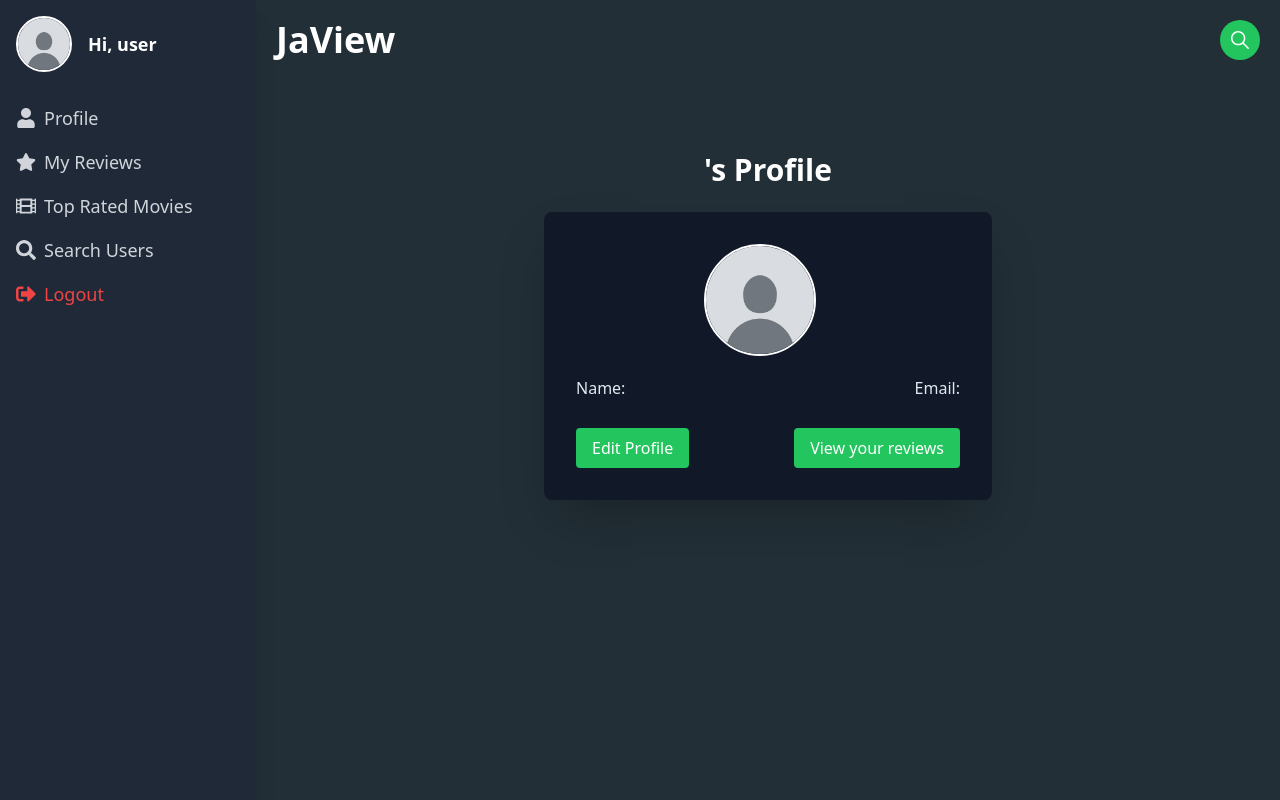
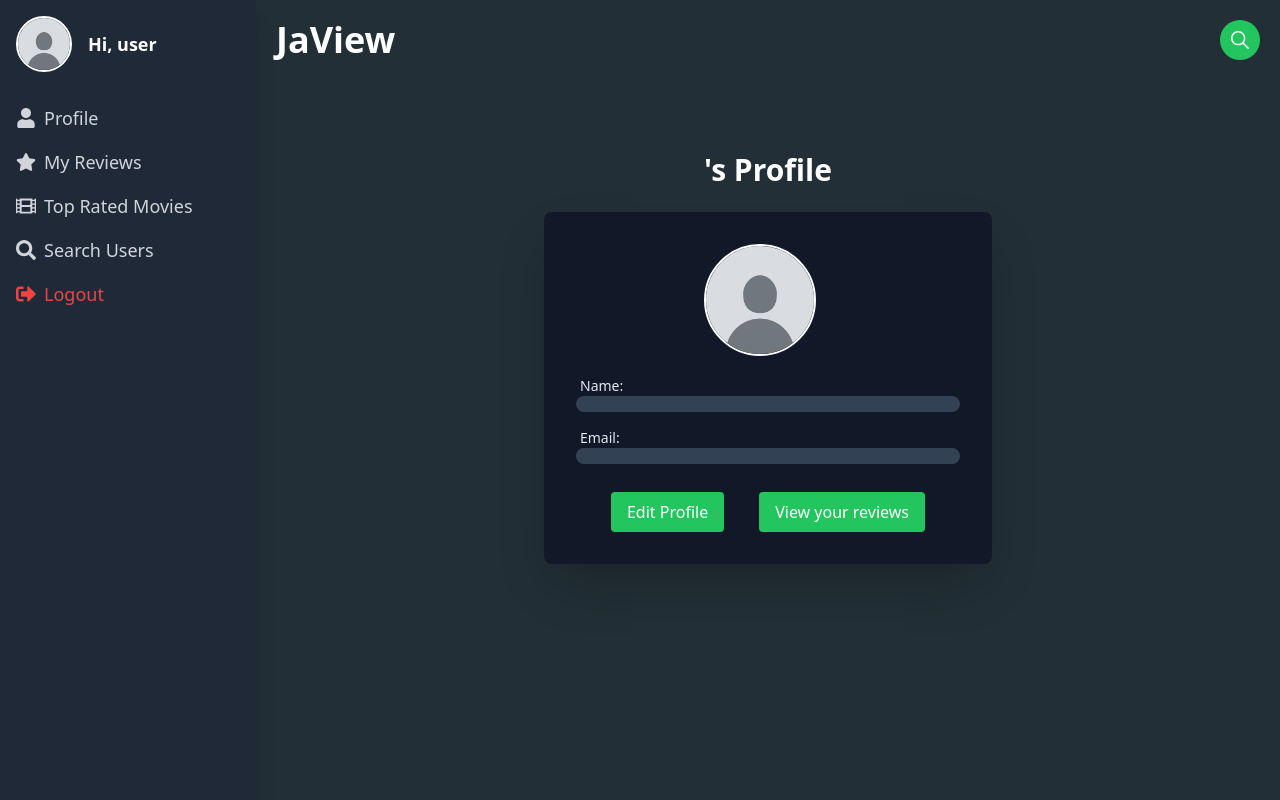
Before and after one commit to vinicius-lima-barbosa/JaView, a React (Vite) app in the folder jaview_frontend/: page /profile in a window 1280 px wide. Shown: the top 800 px of the page. Built offline with nearby package versions, Linux system fonts and the light colour scheme; no server answers; sample sign-in values are in the browser's storage.

Commit message:
feat: add user edit bio in profile

```diff
--- a/jaview_frontend/src/pages/profiles/user-profile.tsx
+++ b/jaview_frontend/src/pages/profiles/user-profile.tsx
@@ -5,14 +5,20 @@ import avatar from "../../assets/images/avatar/default_avatar.jpg";
 interface UserProfile {
   name: string;
   email: string;
+  bio: string;
 }
 
 const API_BACKEND = import.meta.env.VITE_BACKEND;
 
 const UserProfile: React.FC = () => {
-  const [profile, setProfile] = useState<UserProfile>({ name: "", email: "" });
+  const [profile, setProfile] = useState<UserProfile>({
+    name: "",
+    email: "",
+    bio: "",
+  });
   const [editing, setEditing] = useState(false);
   const [newName, setNewName] = useState("");
+  const [newBio, setBio] = useState("");
   const navigate = useNavigate();
 
   useEffect(() => {
@@ -34,6 +40,7 @@ const UserProfile: React.FC = () => {
       const data = await response.json();
       setProfile(data);
       setNewName(data.name);
+      setBio(data.bio);
     };
 
     fetchProfile();
@@ -53,7 +60,7 @@ const UserProfile: React.FC = () => {
           "Content-Type": "application/json",
           Authorization: `Bearer ${token}`,
         },
-        body: JSON.stringify({ name: newName }),
+        body: JSON.stringify({ name: newName, bio: newBio }),
       });
 
       if (!response.ok) {
@@ -89,17 +96,27 @@ const UserProfile: React.FC = () => {
                 className="rounded-full mr-4 w-28 h-28 object-cover border-2 border-white "
               />
             </div>
-            <div className="flex justify-between mb-3">
-              <div className="mb-4">
-                <label className="block text-slate-200">Name:</label>
-                <p className="text-xl">{profile.name}</p>
-              </div>
-              <div className="mb-4">
-                <label className="block text-slate-200">Email:</label>
-                <p className="text-xl">{profile.email}</p>
+            <div>
+              <div className="flex flex-col mb-3">
+                <label className="text-sm ml-1 text-slate-200">Name:</label>
+                <div className="mb-4 bg-slate-700 rounded-lg p-2">
+                  <p className="text-lg">{profile.name}</p>
+                </div>
+                <label className="text-sm ml-1 text-slate-200">Email:</label>
+                <div className="mb-4 bg-slate-700 rounded-lg p-2">
+                  <p className="text-lg">{profile.email}</p>
+                </div>
+                {profile.bio && (
+                  <>
+                    <label className="text-sm ml-1 text-slate-200">Bio:</label>
+                    <div className="mb-4 bg-slate-700 rounded-lg p-2">
+                      <p className="text-lg">{profile.bio}</p>
+                    </div>
+                  </>
+                )}
               </div>
             </div>
-            <div className="flex justify-between items-center">
+            <div className="flex justify-evenly items-center">
               <button
                 className="bg-green-500 hover:bg-green-700 transition-all duration-200 text-white px-4 py-2 rounded"
                 onClick={toggleEdit}
@@ -125,6 +142,15 @@ const UserProfile: React.FC = () => {
                 className="w-full p-3 border rounded-lg focus:outline-none focus:ring-1 focus:ring-green-500 text-black"
               />
             </div>
+            <div className="mb-4">
+              <label className="block text-slate-200">Bio:</label>
+              <input
+                type="text"
+                value={newBio}
+                onChange={(e) => setBio(e.target.value)}
+                className="w-full p-3 border rounded-lg focus:outline-none focus:ring-1 focus:ring-green-500 text-black"
+              />
+            </div>
             <button
               className="bg-green-500 text-white px-4 py-2 rounded"
               onClick={updateProfile}
--- a/jaview_frontend/src/types/user-type.ts
+++ b/jaview_frontend/src/types/user-type.ts
@@ -3,6 +3,7 @@ import { Review } from "./review-type";
 export type User = {
   _id: string;
   name: string;
+  bio?: string;
   email: string;
   reviews: Review[];
 };
```
